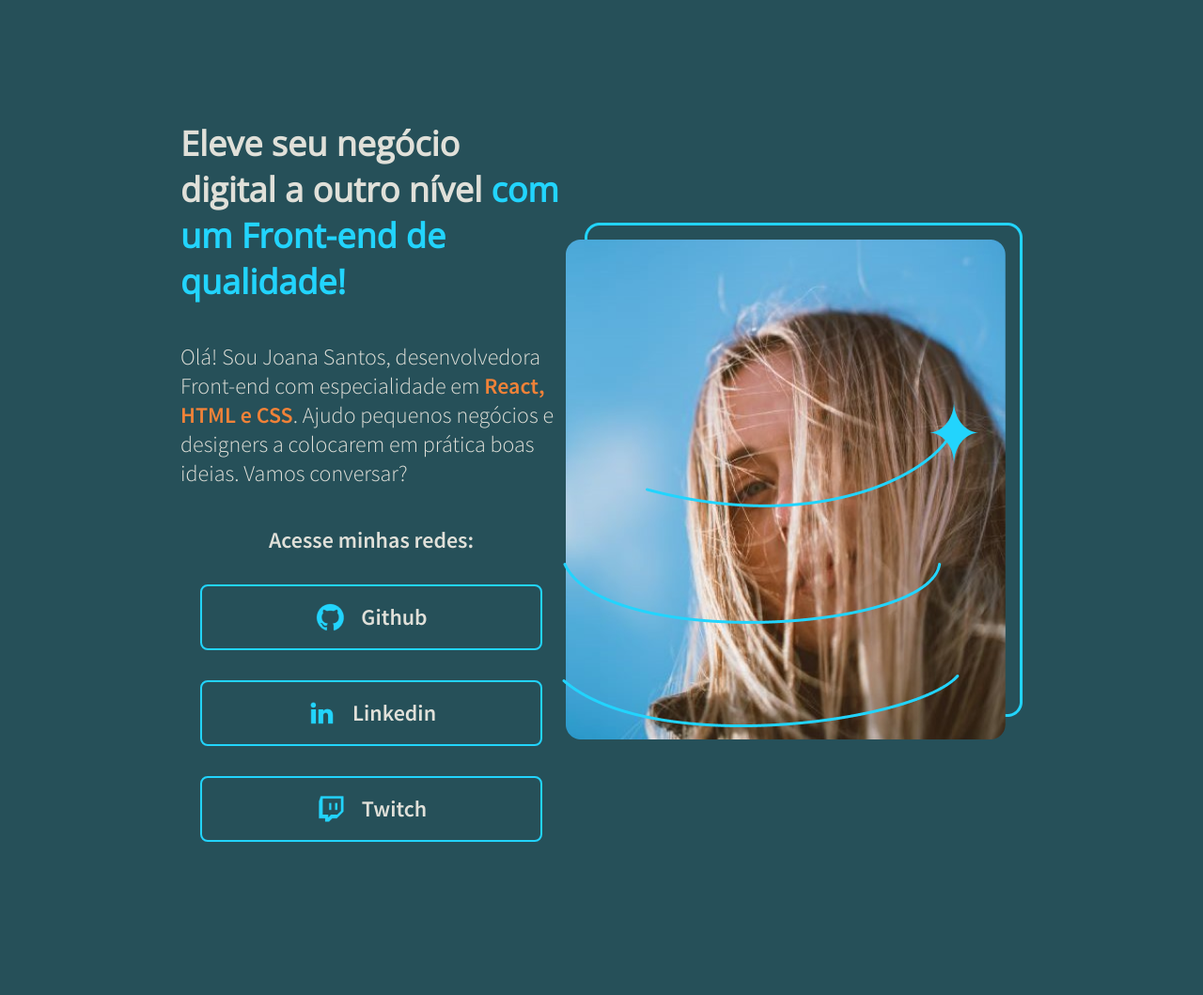
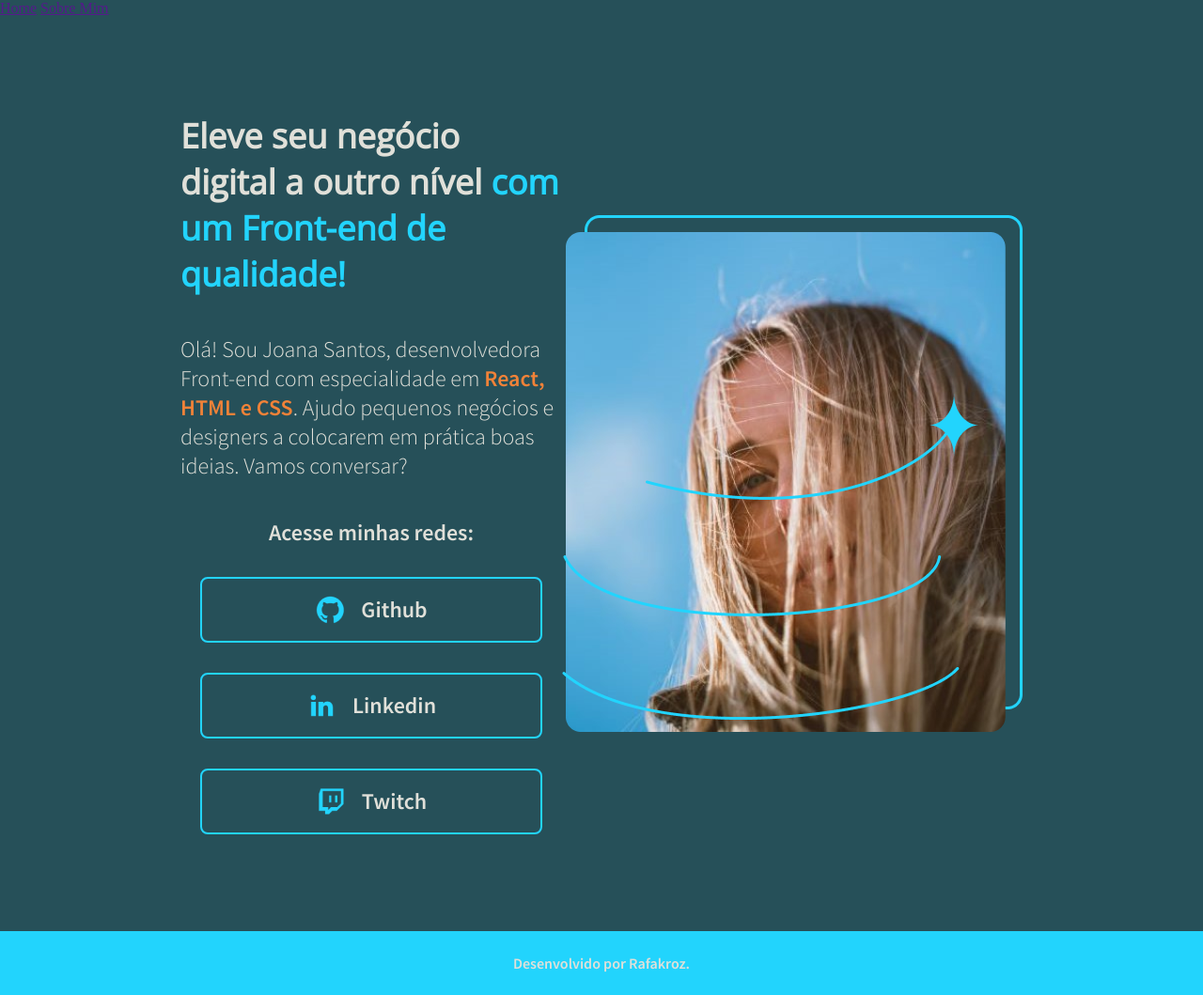
Before and after one commit to rafakroz/alura-portifolio, a plain HTML site: page index.html in a window 1280 px wide. Shown: the whole page at 94% size. Before the commit the page ends 928 px from the top, so only its background shows below. Drawn offline with nearby package versions, Linux system fonts and the light colour scheme.

Commit message:
C3A3 - Header e Footer iniciados

```diff
--- a/index.html
+++ b/index.html
@@ -8,7 +8,12 @@
     <link rel="stylesheet" href="style.css">
 </head>
 <body>
-    <header></header>
+    <header class="cabecalho">
+        <nav class="cabecalho__menu">
+            <a class="cabecalho__menu__link" href="">Home</a>
+            <a class="cabecalho__menu__link" href="">Sobre Mim</a>
+        </nav>
+    </header>
     <main class="apresentacao">
         <section class="apresentacao__conteudo">
             <h1 class="apresentacao__conteudo__titulo">Eleve seu negócio digital a outro nível <strong class="titulo-destaque">com um Front-end de qualidade!</strong></h1>
@@ -31,7 +36,9 @@
         </section>
         <img src="./assets/loirafigma.png" alt="Foto da Loira do Figma">
     </main>
-    <footer></footer>
+    <footer class="rodape">
+        <p>Desenvolvido por Rafakroz.</p>
+    </footer>
 </body>
 </html>
 
--- a/style.css
+++ b/style.css
@@ -6,14 +6,14 @@
 }
 
 body {
-    height: 100vh;
+    /* height: 100vh; */
     box-sizing: border-box;
     background-color: #265059;
     color: #e0e0d9;
 }
 
 .apresentacao {
-    margin: 10% 15%;  /*Valores aula: 10% 15%*/
+    padding: 8% 15%;  /*Valores aula: 10% 15%*/
     display: flex; /*Define um bloco/container para posicionar todos os elementos filho*/
     align-items: center;  /* Alinha todos elementos no eixo horizontal */
     justify-content: space-between; /*Espaçamento entre os elementos*/
@@ -28,7 +28,7 @@ h1 {
 }
 
 .paragrafo-destaque {
-    color: rgb(241, 130, 56);
+    color: #f18238;
 }
 
 .apresentacao__conteudo {
@@ -85,3 +85,12 @@ h1 {
     font-size: 25px;
     color: #22d4fd;
 }
+
+.rodape {
+    color: #e0e0d9;
+    background-color: #22d4fd;
+    font-family: 'Source Sans Pro', sans-serif;
+    font-weight: 600;
+    padding: 24px;
+    text-align: center;
+}
```
